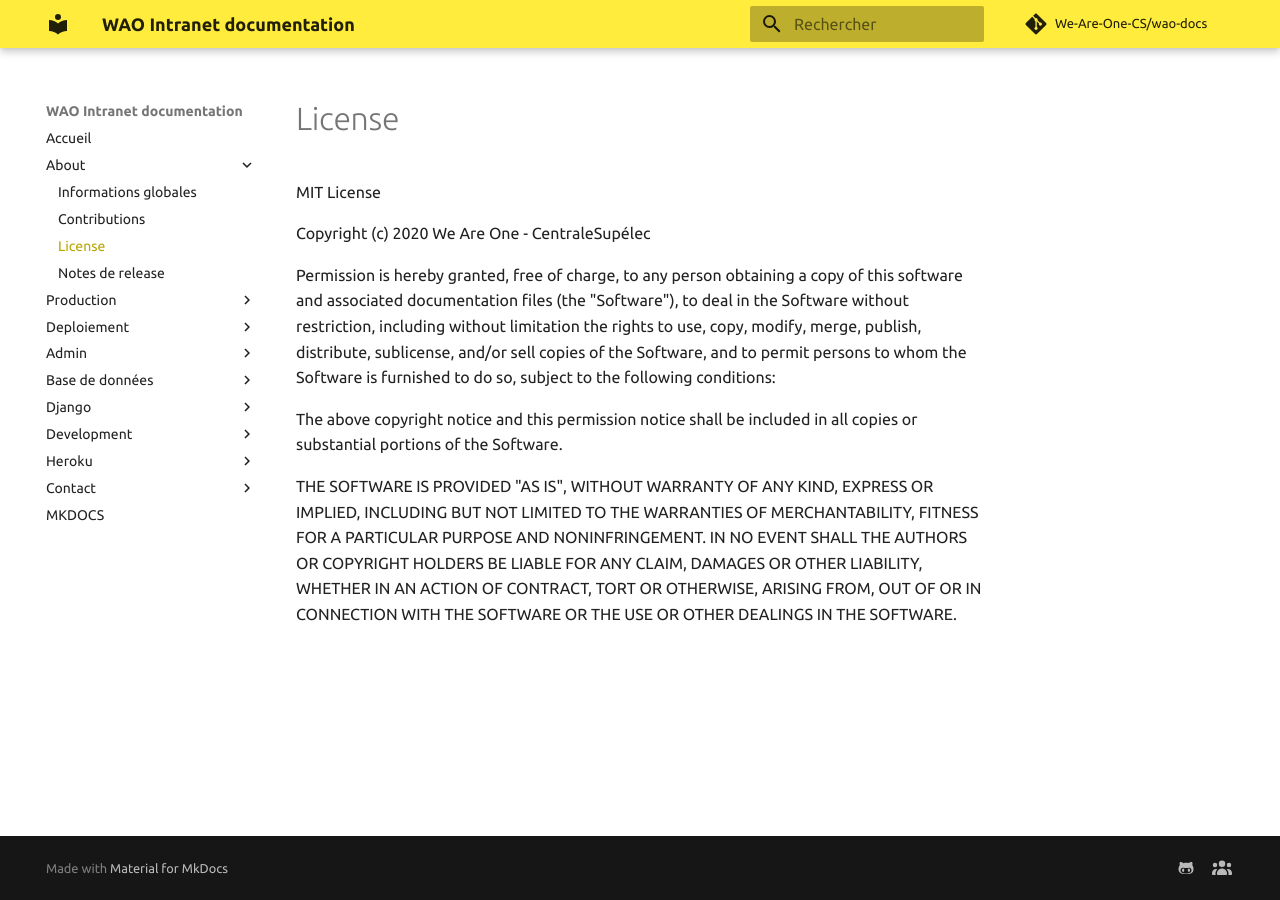
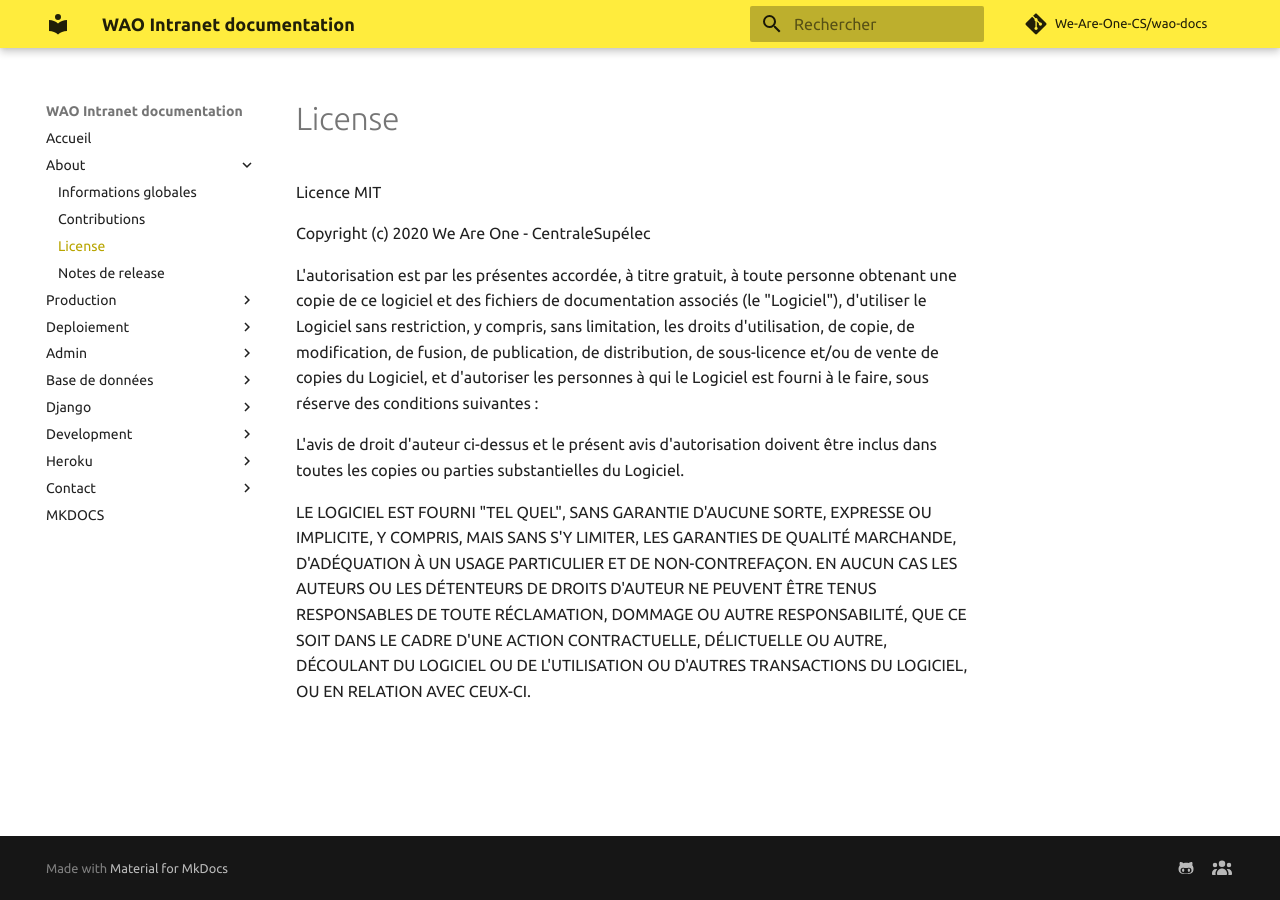
Before and after one commit to We-Are-One-CS/docs, an MkDocs documentation site: the page built from docs/about/license.md, in a window 1280 px wide. Built offline with MkDocs 1.6.1 and Material for MkDocs 9.7.7, drawn with Linux system fonts in a browser that asks for light colours; comment, search, counter and statistics services are not loaded.

Commit message:
Update license.md

```diff
--- a/docs/about/license.md
+++ b/docs/about/license.md
@@ -1,21 +1,9 @@
-MIT License
+Licence MIT
 
 Copyright (c) 2020 We Are One - CentraleSupélec
 
-Permission is hereby granted, free of charge, to any person obtaining a copy
-of this software and associated documentation files (the "Software"), to deal
-in the Software without restriction, including without limitation the rights
-to use, copy, modify, merge, publish, distribute, sublicense, and/or sell
-copies of the Software, and to permit persons to whom the Software is
-furnished to do so, subject to the following conditions:
+L'autorisation est par les présentes accordée, à titre gratuit, à toute personne obtenant une copie de ce logiciel et des fichiers de documentation associés (le "Logiciel"), d'utiliser le Logiciel sans restriction, y compris, sans limitation, les droits d'utilisation, de copie, de modification, de fusion, de publication, de distribution, de sous-licence et/ou de vente de copies du Logiciel, et d'autoriser les personnes à qui le Logiciel est fourni à le faire, sous réserve des conditions suivantes :
 
-The above copyright notice and this permission notice shall be included in all
-copies or substantial portions of the Software.
+L'avis de droit d'auteur ci-dessus et le présent avis d'autorisation doivent être inclus dans toutes les copies ou parties substantielles du Logiciel.
 
-THE SOFTWARE IS PROVIDED "AS IS", WITHOUT WARRANTY OF ANY KIND, EXPRESS OR
-IMPLIED, INCLUDING BUT NOT LIMITED TO THE WARRANTIES OF MERCHANTABILITY,
-FITNESS FOR A PARTICULAR PURPOSE AND NONINFRINGEMENT. IN NO EVENT SHALL THE
-AUTHORS OR COPYRIGHT HOLDERS BE LIABLE FOR ANY CLAIM, DAMAGES OR OTHER
-LIABILITY, WHETHER IN AN ACTION OF CONTRACT, TORT OR OTHERWISE, ARISING FROM,
-OUT OF OR IN CONNECTION WITH THE SOFTWARE OR THE USE OR OTHER DEALINGS IN THE
-SOFTWARE.
+LE LOGICIEL EST FOURNI "TEL QUEL", SANS GARANTIE D'AUCUNE SORTE, EXPRESSE OU IMPLICITE, Y COMPRIS, MAIS SANS S'Y LIMITER, LES GARANTIES DE QUALITÉ MARCHANDE, D'ADÉQUATION À UN USAGE PARTICULIER ET DE NON-CONTREFAÇON. EN AUCUN CAS LES AUTEURS OU LES DÉTENTEURS DE DROITS D'AUTEUR NE PEUVENT ÊTRE TENUS RESPONSABLES DE TOUTE RÉCLAMATION, DOMMAGE OU AUTRE RESPONSABILITÉ, QUE CE SOIT DANS LE CADRE D'UNE ACTION CONTRACTUELLE, DÉLICTUELLE OU AUTRE, DÉCOULANT DU LOGICIEL OU DE L'UTILISATION OU D'AUTRES TRANSACTIONS DU LOGICIEL, OU EN RELATION AVEC CEUX-CI.
```
